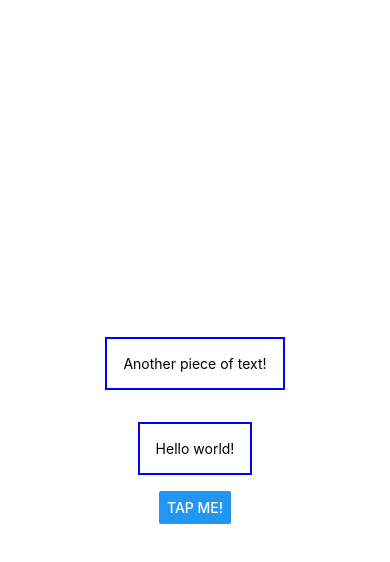
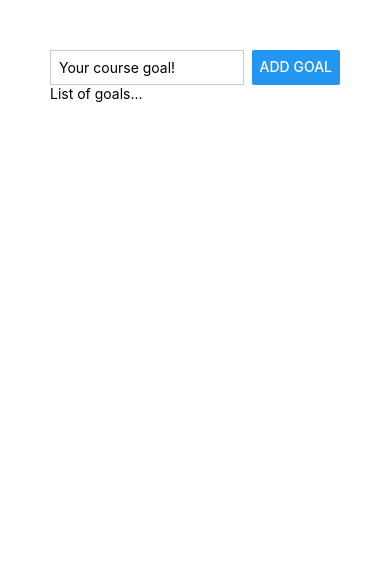
Before and after one commit to React-Native-Streamliner/GoalsApp, a React Native app: screen / in a window 390 px wide. Shown: the top 562 px of the page. Built offline with nearby package versions, Linux system fonts and the light colour scheme.

Commit message:
Making Layout

```diff
--- a/App.js
+++ b/App.js
@@ -1,29 +1,33 @@
 import { StatusBar } from 'expo-status-bar';
-import { Button, StyleSheet, Text, View } from 'react-native';
+import { Button, StyleSheet, Text, TextInput, View } from 'react-native';
 
 export default function App() {
   return (
-    <View style={styles.container}>
+    <View style={styles.appContainer}>
+      <View style={styles.inputContainer}>
+        <TextInput style={styles.textInput} placeholder='Your course goal!'/>
+        <Button title='Add Goal' />
+      </View>
       <View>
-        <Text style={styles.dummyText}>Another piece of text!</Text>
+        <Text>List of goals...</Text>
       </View>
-      <Text style={styles.dummyText}>Hello world!</Text>
-      <Button title='Tap me!' />
     </View>
   );
 }
 
 const styles = StyleSheet.create({
-  container: {
-    flex: 1,
-    backgroundColor: '#fff',
-    alignItems: 'center',
-    justifyContent: 'center',
+  appContainer: {
+    padding: 50,
   },
-  dummyText: {
-    margin: 16,
-    padding: 16,
-    borderWidth: 2,
-    borderColor: 'blue',
+  inputContainer: {
+    flexDirection: 'row',
+    justifyContent: 'space-between'
+  },
+  textInput: {
+    borderWidth: 1,
+    borderColor: '#cccccc',
+    width: '80%',
+    marginRight: 8,
+    padding: 8
   }
-});
+})
```
